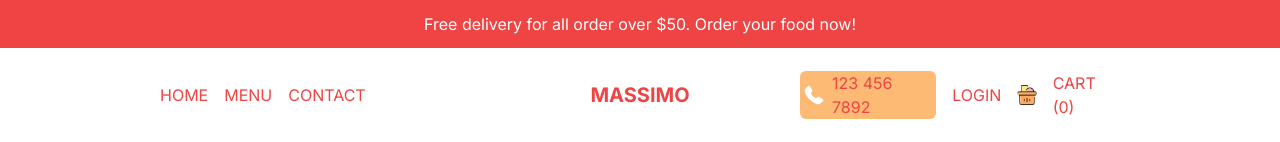
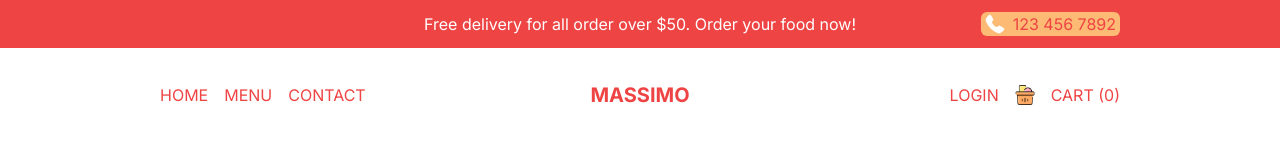
Before and after one commit to PrashanthBalakrishnan/fullstack-food-ordering-app, a Next.js app: page / in a window 1280 px wide. Shown: the top 142 px of the page. Built offline with nearby package versions, Linux system fonts and the light colour scheme; no server answers; the database is empty.

Commit message:
added prisma generate

```diff
--- a/package.json
+++ b/package.json
@@ -6,7 +6,8 @@
     "dev": "next dev",
     "build": "next build",
     "start": "next start",
-    "lint": "next lint"
+    "lint": "next lint",
+    "postinstall": "prisma generate"
   },
   "dependencies": {
     "@next-auth/prisma-adapter": "^1.0.7",
--- a/src/components/Featured.tsx
+++ b/src/components/Featured.tsx
@@ -12,7 +12,6 @@ const getData = async () => {
 
 const Featured = async () => {
   const featuredProducts: Product[] = await getData();
-  console.log(featuredProducts);
   return (
     <div className="w-screen overflow-x-scroll text-red-500">
       {/* Warpper */}
--- a/src/components/Navbar.tsx
+++ b/src/components/Navbar.tsx
@@ -24,7 +24,7 @@ const Navbar = () => {
       </div>
       {/* RIGHT LINKS */}
       <div className="hidden md:flex gap-4 items-center flex-1 justify-end ">
-        <div className="flex items-center gap-2 cursor-pointer bg-orange-300 px-1 rounded-md md:absolute top-3 lg:static">
+        <div className="flex items-center gap-2 cursor-pointer bg-orange-300 px-1 rounded-md md:absolute top-3">
           <Image src="/phone.png" alt="phone icon" width={20} height={20} />
           <span>123 456 7892</span>
         </div>
```
Also changed, not shown: 1 other file (tests, documents, lock files or other folders).
